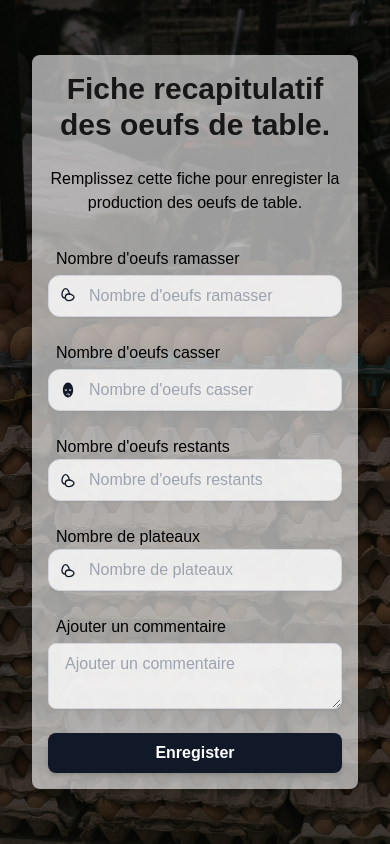
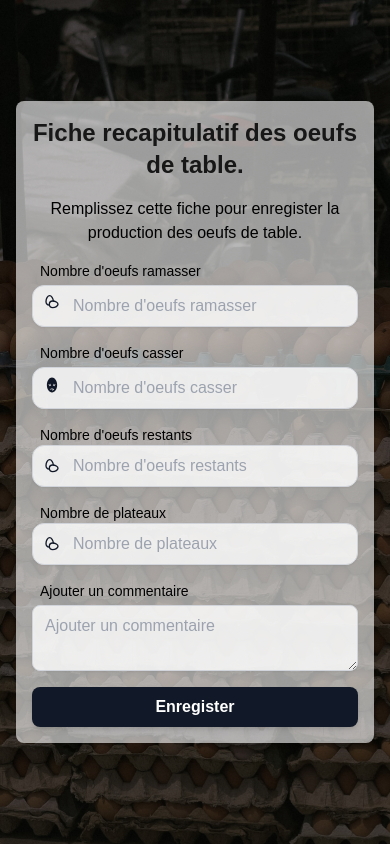
Before and after one commit to azizben01/farminterface, a Next.js app: page /recapitulatifdesoeufs in a window 390 px wide. Built offline with nearby package versions, Linux system fonts and the light colour scheme.

Commit message:
responsiveness

```diff
--- a/app/incubation/page.tsx
+++ b/app/incubation/page.tsx
@@ -112,8 +112,9 @@ const Incubation = () => {
   ) => {
     element.setCustomValidity("Vous devez obligatoirement remplir ce champ.");
   };
+
   return (
-    <div className="min-h-screen bg-gray-300 flex justify-center items-center p-4 sm:p-6 md:p-8 overflow-y-auto">
+    <div className="min-h-screen bg-gray-300 flex justify-center items-center p-4 sm:p-6 md:p-8">
       <div
         className="absolute inset-0 bg-cover bg-center md:bg-fixed"
         style={{ backgroundImage: "url('/images/incubation.jpg')" }}
--- a/app/recapitulatifdesoeufs/page.tsx
+++ b/app/recapitulatifdesoeufs/page.tsx
@@ -96,7 +96,7 @@ export default function Recapitulatifdesoeufs() {
   };
 
   return (
-    <div className="min-h-screen bg-gray-300 flex justify-center items-center p-8">
+    <div className="min-h-screen bg-gray-300 flex justify-center items-center p-4 sm:p-6 md:p-8">
       <div
         className="absolute inset-0 bg-cover bg-center md:bg-fixed"
         style={{ backgroundImage: "url('/images/eggtable.jpg')" }}
@@ -104,20 +104,23 @@ export default function Recapitulatifdesoeufs() {
 
       {/* Gradient Overlay */}
       <div className="absolute inset-0 bg-gradient-to-b from-black via-black to-black opacity-70" />
-      <div className="relative bg-white bg-opacity-60 p-4 rounded-lg shadow-lg max-w-xl w-full max-h-lg h-full">
-        <h1 className="text-3xl font-bold text-custom-gray1 mb-6 text-center">
+
+      <div className="relative bg-white bg-opacity-60 p-4 sm:p-6 md:p-8 rounded-lg shadow-lg max-w-md sm:max-w-lg md:max-w-xl lg:max-w-2xl w-full max-h-lg h-full">
+        <h1 className="text-2xl sm:text-3xl font-bold text-custom-gray1 mb-4 sm:mb-6 text-center">
           Fiche recapitulatif des oeufs de table.
         </h1>
-        <p className="text-center text-black mb-8">
+        <p className="text-center text-black mb-4 sm:mb-8">
           Remplissez cette fiche pour enregister la production des oeufs de
           table.
         </p>
 
         {/* Service Request Form */}
-        <form onSubmit={handleSubmit} className="space-y-6">
+        <form onSubmit={handleSubmit} className="space-y-4 sm:space-y-6">
           <div className="relative mt-1">
-            <p className="ml-2 text-black">Nombre d&apos;oeufs ramasser</p>
-            <TbEggs className="absolute top-[47px] left-3 transform -translate-y-1/2 text-gray-900" />
+            <p className="ml-2 text-black text-sm sm:text-base">
+              Nombre d&apos;oeufs ramasser
+            </p>
+            <TbEggs className="absolute top-[40px] sm:top-[47px] left-3 transform -translate-y-1/2 text-gray-900" />
             <input
               type="number"
               id="OeufsCollects"
@@ -129,13 +132,15 @@ export default function Recapitulatifdesoeufs() {
               onInvalid={(e) => {
                 setFrenchValidationMessage(e.currentTarget);
               }}
-              className="bg-white text-gray-900 bg-opacity-80 pl-10 mt-1 block w-full px-4 py-2 border border-gray-300 rounded-xl shadow-sm focus:outline-none focus:ring-2 focus:ring-gray-800"
+              className="bg-white text-gray-900 bg-opacity-80 pl-10 mt-1 block w-full px-3 sm:px-4 py-2 border border-gray-300 rounded-xl shadow-sm focus:outline-none focus:ring-2 focus:ring-gray-800"
             />
           </div>
 
           <div className="relative mt-1">
-            <p className="ml-2 text-black">Nombre d&apos;oeufs casser</p>
-            <GiDeadHead className="absolute top-[49px] left-3 transform -translate-y-1/2 text-gray-900" />
+            <p className="ml-2 text-black text-sm sm:text-base">
+              Nombre d&apos;oeufs casser
+            </p>
+            <GiDeadHead className="absolute top-[42px] sm:top-[49px] left-3 transform -translate-y-1/2 text-gray-900" />
             <input
               type="number"
               id="OeufsCasses"
@@ -147,12 +152,15 @@ export default function Recapitulatifdesoeufs() {
               onInvalid={(e) => {
                 setFrenchValidationMessage(e.currentTarget);
               }}
-              className="bg-white text-gray-900 bg-opacity-80 pl-10 mt-1 block w-full px-4 py-2 border border-gray-300 rounded-xl shadow-sm focus:outline-none focus:ring-2 focus:ring-gray-800"
+              className="bg-white text-gray-900 bg-opacity-80 pl-10 mt-1 block w-full px-3 sm:px-4 py-2 border border-gray-300 rounded-xl shadow-sm focus:outline-none focus:ring-2 focus:ring-gray-800"
             />
           </div>
+
           <div className="relative mt-1">
-            <p className="ml-2 text-black">Nombre d&apos;oeufs restants</p>
-            <TbEggs className="absolute top-[45px] left-3 transform -translate-y-1/2 text-gray-900" />
+            <p className="ml-2 text-black text-sm sm:text-base">
+              Nombre d&apos;oeufs restants
+            </p>
+            <TbEggs className="absolute top-[40px] sm:top-[45px] left-3 transform -translate-y-1/2 text-gray-900" />
             <input
               type="number"
               id="OeufsRestants"
@@ -164,12 +172,15 @@ export default function Recapitulatifdesoeufs() {
               onInvalid={(e) => {
                 setFrenchValidationMessage(e.currentTarget);
               }}
-              className="bg-white text-gray-900 bg-opacity-80 pl-10 border border-gray-300 w-full px-4 py-2 rounded-xl shadow-sm focus:outline-none focus:ring-2 focus:ring-gray-800"
+              className="bg-white text-gray-900 bg-opacity-80 pl-10 border border-gray-300 w-full px-3 sm:px-4 py-2 rounded-xl shadow-sm focus:outline-none focus:ring-2 focus:ring-gray-800"
             />
           </div>
+
           <div className="relative mt-1">
-            <p className="ml-2 text-black">Nombre de plateaux</p>
-            <TbEggs className="absolute top-[45px] left-3 transform -translate-y-1/2 text-gray-900" />
+            <p className="ml-2 text-black text-sm sm:text-base">
+              Nombre de plateaux
+            </p>
+            <TbEggs className="absolute top-[40px] sm:top-[45px] left-3 transform -translate-y-1/2 text-gray-900" />
             <input
               type="number"
               id="Nombredeplateux"
@@ -181,19 +192,21 @@ export default function Recapitulatifdesoeufs() {
               onInvalid={(e) => {
                 setFrenchValidationMessage(e.currentTarget);
               }}
-              className="bg-white text-gray-900 bg-opacity-80 pl-10 border border-gray-300 w-full px-4 py-2 rounded-xl shadow-sm focus:outline-none focus:ring-2 focus:ring-gray-800"
+              className="bg-white text-gray-900 bg-opacity-80 pl-10 border border-gray-300 w-full px-3 sm:px-4 py-2 rounded-xl shadow-sm focus:outline-none focus:ring-2 focus:ring-gray-800"
             />
           </div>
 
           <div>
-            <p className="ml-2 text-black">Ajouter un commentaire</p>
+            <p className="ml-2 text-black text-sm sm:text-base">
+              Ajouter un commentaire
+            </p>
             <textarea
               id="Description"
               name="Description"
               value={formData.Description}
               onChange={handleInputChange}
               rows={2}
-              className="bg-white text-gray-900 bg-opacity-80 mt-1 block w-full px-4 py-2 border border-gray-300 rounded-lg shadow-sm focus:outline-none focus:ring-2 focus:ring-gray-800"
+              className="bg-white text-gray-900 bg-opacity-80 mt-1 block w-full px-3 sm:px-4 py-2 border border-gray-300 rounded-lg shadow-sm focus:outline-none focus:ring-2 focus:ring-gray-800"
               placeholder={"Ajouter un commentaire"}
             />
           </div>
```
